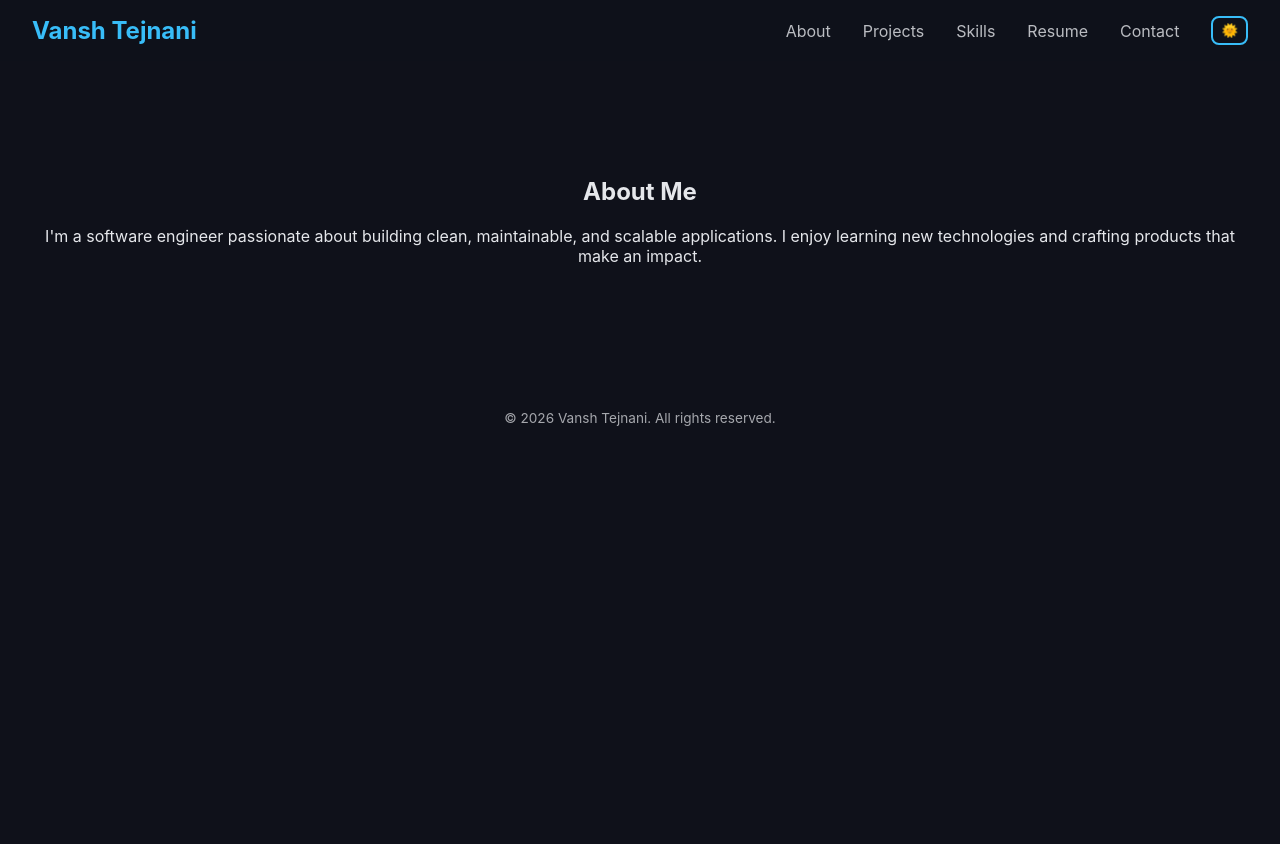
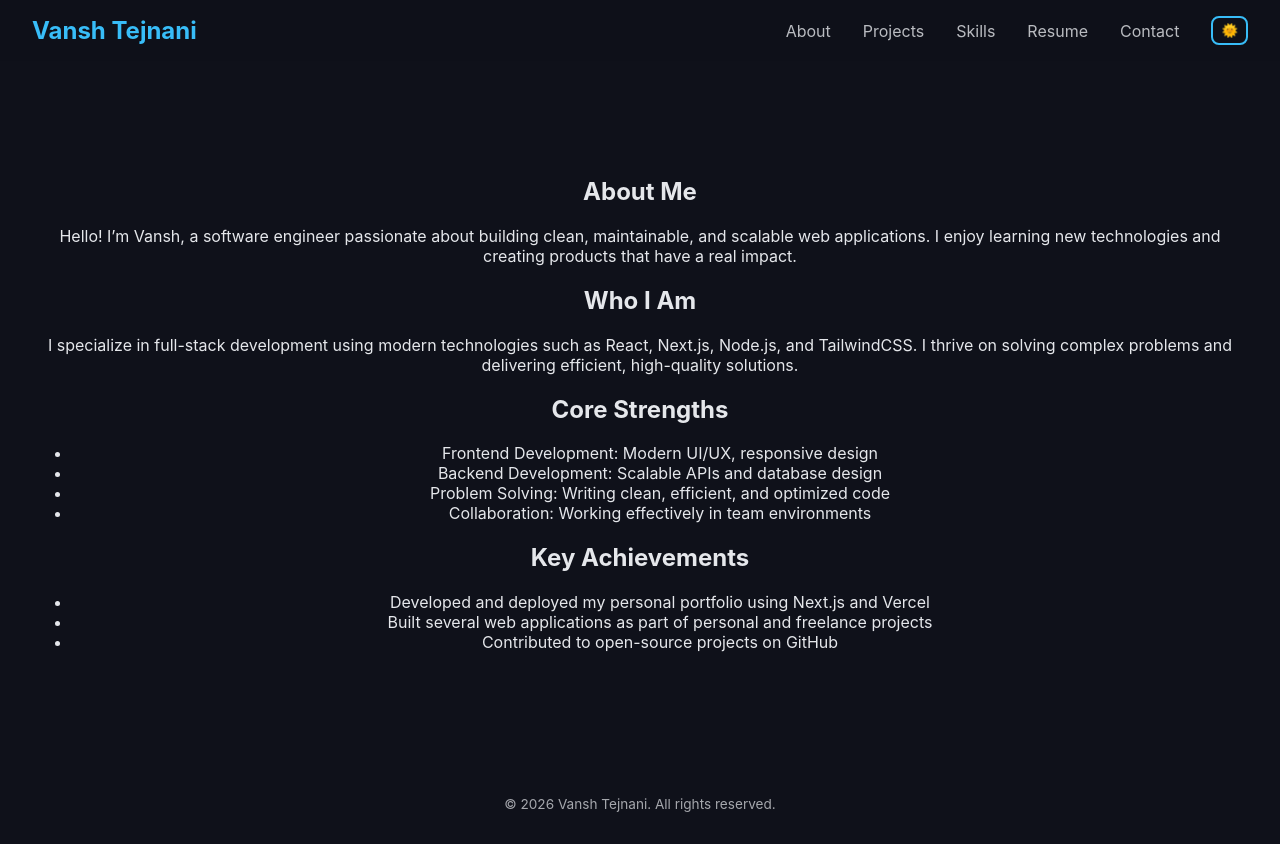
Before and after one commit to vansht04/portfolio, a Next.js app: page /about in a window 1280 px wide. Before the commit the page ends 800 px from the top, so only its background shows below. Built offline with nearby package versions, Linux system fonts and the light colour scheme.

Commit message:
install react-icons package download and About page update

```diff
--- a/app/about/page.tsx
+++ b/app/about/page.tsx
@@ -1,10 +1,44 @@
 export default function About() {
   return (
-    <section id="about" className="section">
-      <h1>About Me</h1>
-      <p>
-        I'm a software engineer passionate about building clean, maintainable, and scalable applications. I enjoy learning new technologies and crafting products that make an impact.
+    <section className="section about-section">
+      {/* Page Title */}
+      <h1 className="section-title">About Me</h1>
+
+      {/* Intro */}
+      <p className="about-intro">
+        Hello! I’m Vansh, a software engineer passionate about building clean, maintainable, and scalable web applications.
+        I enjoy learning new technologies and creating products that have a real impact.
       </p>
+
+      {/* Who I Am */}
+      <div className="about-card">
+        <h2>Who I Am</h2>
+        <p>
+          I specialize in full-stack development using modern technologies such as React, Next.js, Node.js, and TailwindCSS.
+          I thrive on solving complex problems and delivering efficient, high-quality solutions.
+        </p>
+      </div>
+
+      {/* Core Strengths */}
+      <div className="about-card">
+        <h2>Core Strengths</h2>
+        <ul>
+          <li>Frontend Development: Modern UI/UX, responsive design</li>
+          <li>Backend Development: Scalable APIs and database design</li>
+          <li>Problem Solving: Writing clean, efficient, and optimized code</li>
+          <li>Collaboration: Working effectively in team environments</li>
+        </ul>
+      </div>
+
+      {/* Key Achievements */}
+      <div className="about-card">
+        <h2>Key Achievements</h2>
+        <ul>
+          <li>Developed and deployed my personal portfolio using Next.js and Vercel</li>
+          <li>Built several web applications as part of personal and freelance projects</li>
+          <li>Contributed to open-source projects on GitHub</li>
+        </ul>
+      </div>
     </section>
   );
 }
--- a/package.json
+++ b/package.json
@@ -11,7 +11,8 @@
   "dependencies": {
     "next": "16.1.1",
     "react": "19.2.3",
-    "react-dom": "19.2.3"
+    "react-dom": "19.2.3",
+    "react-icons": "^5.5.0"
   },
   "devDependencies": {
     "@tailwindcss/postcss": "^4",
```
Also changed, not shown: 1 other file (tests, documents, lock files or other folders).
